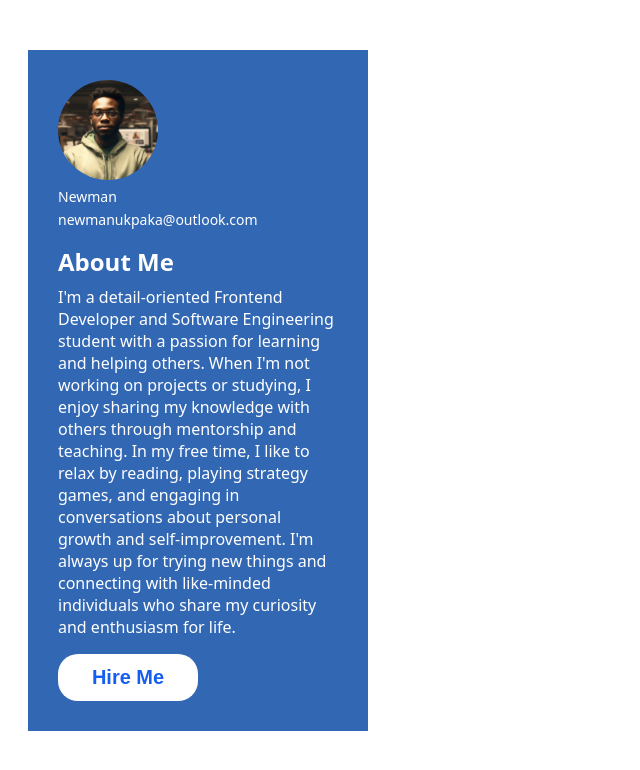
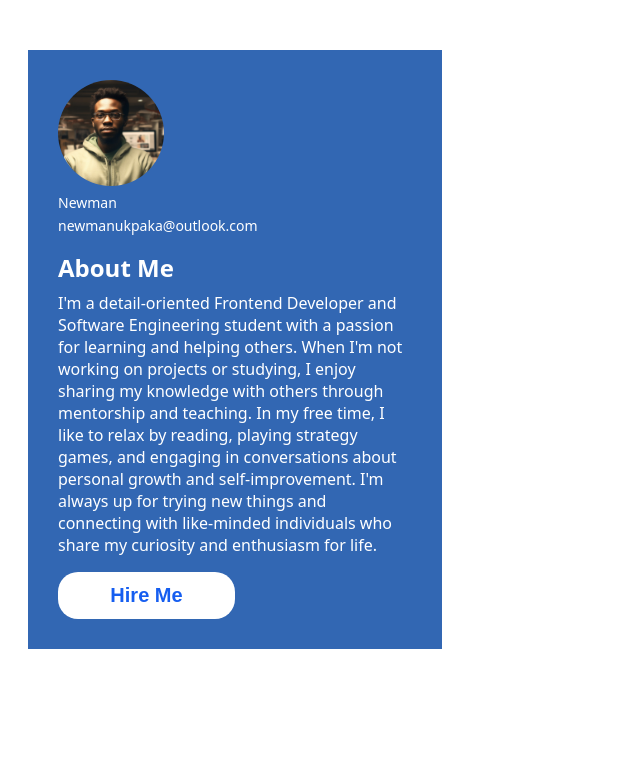
Before and after one commit to newman-theinnovator/about-me-page, a plain HTML site: page index.html in a window 1280 px wide. Shown: the whole page, without its empty margins (0-640 px from the left). Drawn offline with Linux system fonts and the light colour scheme.

Commit message:
removing fixed width

```diff
--- a/styles.css
+++ b/styles.css
@@ -1,6 +1,6 @@
 .my__pic {
-    border-radius: 50px;
-    width: 100px;
+    border-radius: 50%;
+    width: 30%;
     margin-bottom: 2px;
 }
 
@@ -18,7 +18,7 @@ h1 {
 }
 
 .container {
-    width: 280px;
+    width: 28%;
     margin: 50px 20px;
    font-family: system-ui, -apple-system, BlinkMacSystemFont, 'Segoe UI', Roboto, Oxygen, Ubuntu, Cantarell, 'Open Sans', 'Helvetica Neue', sans-serif;
    background-color: #3267b3;
```
